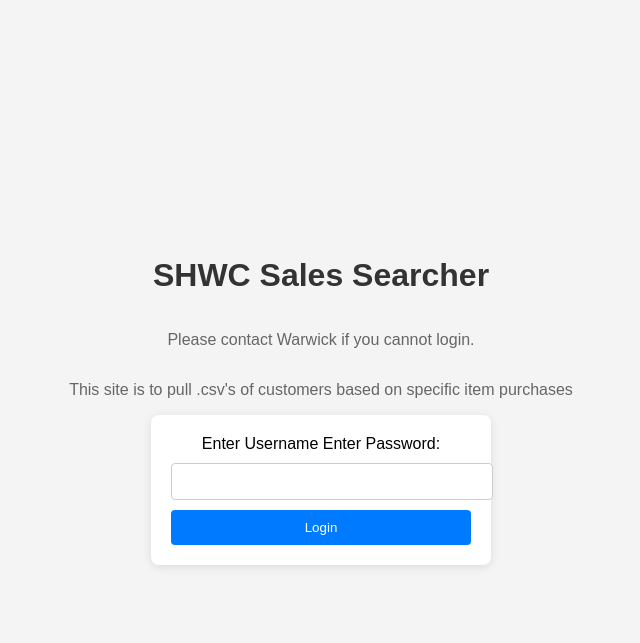
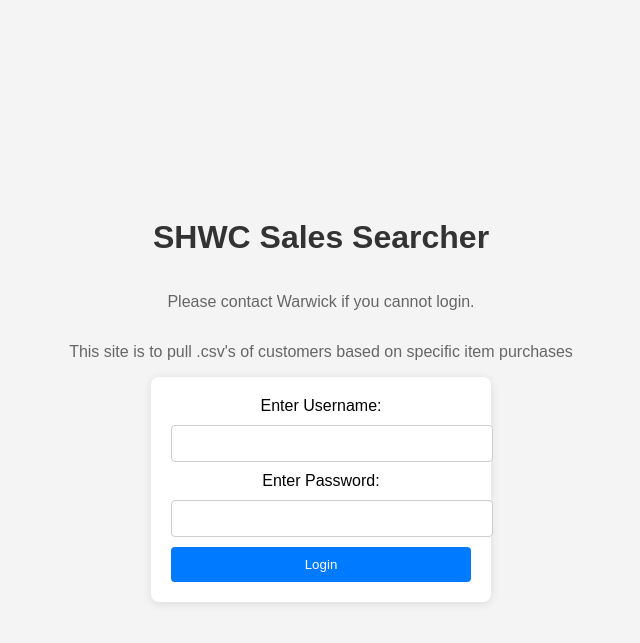
Before and after one commit to itswarwick/sales_searcher, a Flask app: page / in a window 1280 px wide. Shown: the top 643 px of the page, without its empty margins (319-959 px from the left). Run offline with Flask 3, Linux system fonts and the light colour scheme.

Commit message:
organized credentials field

```diff
--- a/templates/index.html
+++ b/templates/index.html
@@ -3,7 +3,7 @@
 <head>
     <meta charset="UTF-8">
     <meta name="viewport" content="width=device-width, initial-scale=1.0">
-    <title>Sales Searcher</title>
+    <title>SHWC Sales Searcher</title>
     <style>
         body {
             font-family: Arial, sans-serif;
@@ -34,8 +34,8 @@
             text-align: center;
         }
 
-        input[type="password"],
-        input[type="text"] {
+        input[type="text"],
+        input[type="password"] {
             width: 100%;
             padding: 10px;
             margin: 10px 0;
@@ -70,9 +70,12 @@
     <div class="form-container">
         <!-- Sign-In Form -->
         <form method="POST" action="/login">
-            <label for="username">Enter Username</label>
+            <label for="username">Enter Username:</label>
+            <input type="text" id="username" name="username" required>
+
             <label for="password">Enter Password:</label>
             <input type="password" id="password" name="password" required>
+
             <input type="submit" value="Login">
         </form>
 
```
